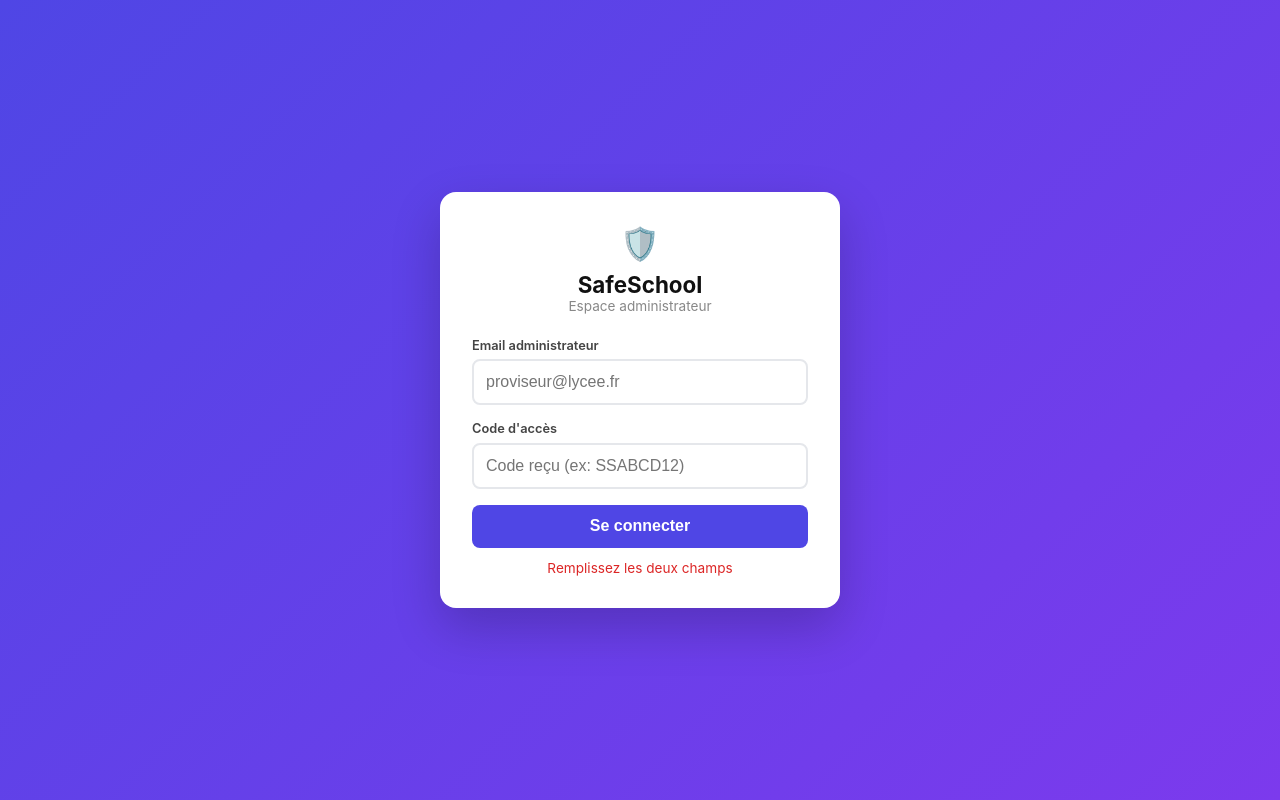
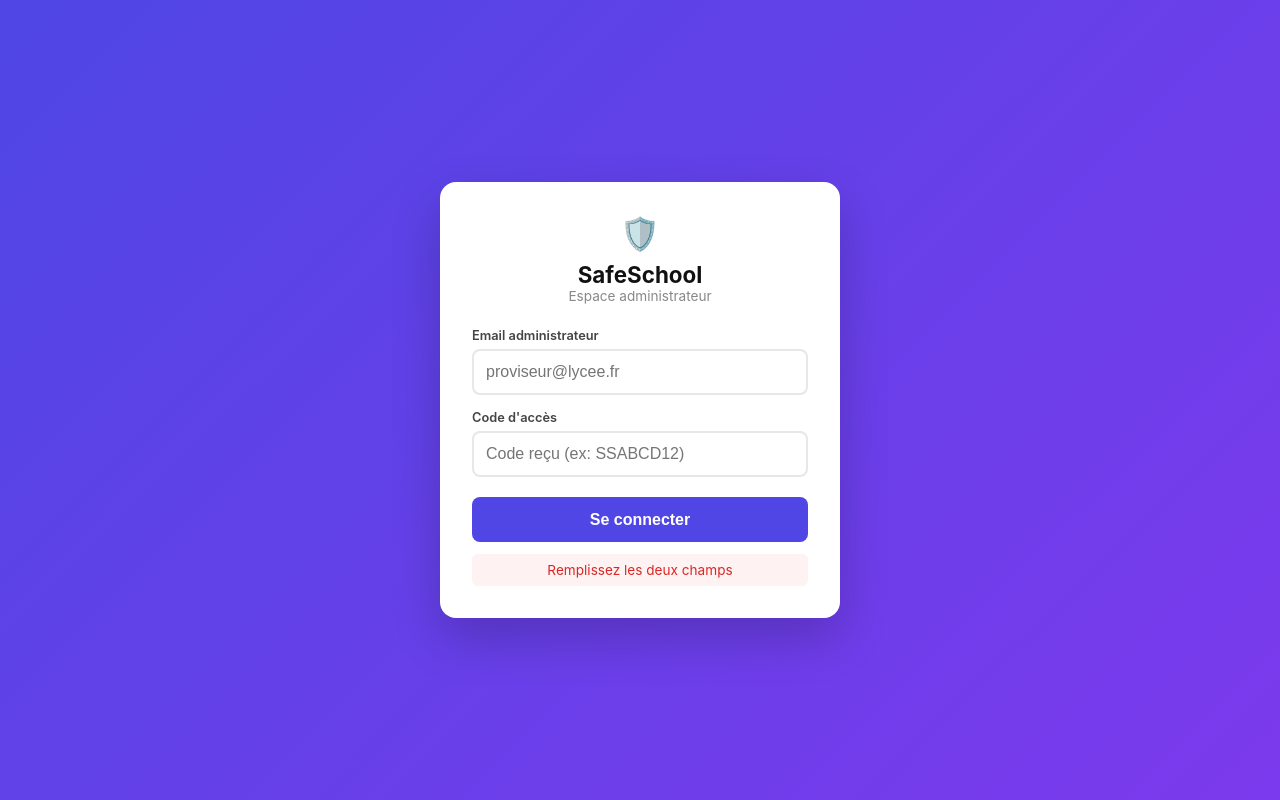
Before and after one commit to abenmahmoud/safeschool, a website: page admin/login.html in a window 1280 px wide. Both pictures are taken after a click on the button "Se connecter". Drawn offline with Linux system fonts and the light colour scheme.

Commit message:
fix: login admin definitif - cookie JWT + onclick direct - no form

```diff
--- a/admin/login.html
+++ b/admin/login.html
@@ -11,12 +11,12 @@ body{font-family:-apple-system,BlinkMacSystemFont,sans-serif;background:linear-g
 .logo{text-align:center;margin-bottom:1.5rem}
 .logo h1{font-size:1.4rem;font-weight:700;color:#111;margin-top:.5rem}
 .logo p{color:#888;font-size:.85rem}
-label{display:block;font-size:.8rem;font-weight:600;color:#444;margin-bottom:.4rem}
-input{width:100%;padding:.75rem;border:2px solid #e5e7eb;border-radius:8px;font-size:1rem;outline:none;margin-bottom:1rem}
-input:focus{border-color:#4f46e5}
-.btn{width:100%;padding:.8rem;background:#4f46e5;color:#fff;border:none;border-radius:8px;font-size:1rem;font-weight:600;cursor:pointer}
-.btn:disabled{opacity:.5}
-.err{color:#dc2626;font-size:.85rem;text-align:center;margin-top:.75rem;display:none}
+.lbl{display:block;font-size:.8rem;font-weight:600;color:#444;margin-bottom:.4rem;margin-top:.9rem}
+.inp{width:100%;padding:.75rem;border:2px solid #e5e7eb;border-radius:8px;font-size:1rem;outline:none}
+.inp:focus{border-color:#4f46e5}
+.btn{width:100%;padding:.85rem;background:#4f46e5;color:#fff;border:none;border-radius:8px;font-size:1rem;font-weight:600;cursor:pointer;margin-top:1.25rem}
+.btn:disabled{opacity:.5;cursor:not-allowed}
+.err{color:#dc2626;font-size:.85rem;text-align:center;margin-top:.75rem;padding:.5rem;border-radius:6px;background:#fef2f2;display:none}
 </style>
 </head>
 <body>
@@ -26,58 +26,69 @@ input:focus{border-color:#4f46e5}
     <h1>SafeSchool</h1>
     <p>Espace administrateur</p>
   </div>
-  <label for="inp-email">Email administrateur</label>
-  <input type="email" id="inp-email" placeholder="proviseur@lycee.fr" autocomplete="email">
-  <label for="inp-code">Code d'accès</label>
-  <input type="password" id="inp-code" placeholder="Code reçu (ex: SSABCD12)" autocomplete="current-password">
-  <button class="btn" id="inp-btn" onclick="tryLogin()">Se connecter</button>
-  <div class="err" id="inp-err"></div>
+  <span class="lbl">Email administrateur</span>
+  <input class="inp" type="email" id="f-email" placeholder="proviseur@lycee.fr" autocomplete="email">
+  <span class="lbl">Code d'accès</span>
+  <input class="inp" type="password" id="f-code" placeholder="Code reçu (ex: SSABCD12)" autocomplete="current-password">
+  <button class="btn" id="f-btn" onclick="doLogin()">Se connecter</button>
+  <div class="err" id="f-err"></div>
 </div>
 <script>
-var _slug = new URLSearchParams(location.search).get('etab') || '';
+document.addEventListener('keydown', function(e){ if(e.key==='Enter') doLogin(); });
 
-async function tryLogin() {
-  var email = document.getElementById('inp-email').value.trim().toLowerCase();
-  var code = document.getElementById('inp-code').value.trim().toUpperCase();
-  var btn = document.getElementById('inp-btn');
-  var err = document.getElementById('inp-err');
-  err.style.display = 'none';
-  if (!email || !code) { err.textContent = 'Remplissez les deux champs'; err.style.display = 'block'; return; }
+async function doLogin() {
+  var slug = new URLSearchParams(location.search).get('etab') || '';
+  var email = (document.getElementById('f-email').value || '').trim().toLowerCase();
+  var code = (document.getElementById('f-code').value || '').trim().toUpperCase();
+  var btn = document.getElementById('f-btn');
+  var errEl = document.getElementById('f-err');
+  errEl.style.display = 'none';
+  if (!email || !code) { showErr('Remplissez les deux champs'); return; }
   btn.disabled = true;
   btn.textContent = 'Connexion...';
   try {
-    var token = null, slug = null, name = null;
-    if (_slug) {
-      var r1 = await fetch('/api/establishments/admin-jwt/' + _slug, {
-        method: 'POST', headers: {'Content-Type':'application/json'},
+    var token = null, finalSlug = null, name = null;
+    // Essai 1: par slug si disponible dans URL
+    if (slug) {
+      var r1 = await fetch('/api/establishments/admin-jwt/' + slug, {
+        method: 'POST',
+        headers: {'Content-Type': 'application/json'},
         body: JSON.stringify({admin_code: code})
       });
       var d1 = await r1.json();
-      if (r1.ok && d1.ok) { token = d1.token; slug = _slug; name = d1.school_name; }
+      if (d1.ok && d1.token) { token = d1.token; finalSlug = slug; name = d1.school_name; }
     }
+    // Essai 2: par email+code
     if (!token) {
       var r2 = await fetch('/api/establishments/admin-jwt-by-email', {
-        method: 'POST', headers: {'Content-Type':'application/json'},
+        method: 'POST',
+        headers: {'Content-Type': 'application/json'},
         body: JSON.stringify({email: email, admin_code: code})
       });
       var d2 = await r2.json();
-      if (r2.ok && d2.ok) { token = d2.token; slug = d2.slug; name = d2.school_name; }
-      else { err.textContent = d2.error || 'Email ou code incorrect'; err.style.display = 'block'; btn.disabled = false; btn.textContent = 'Se connecter'; return; }
+      if (d2.ok && d2.token) { token = d2.token; finalSlug = d2.slug; name = d2.school_name; }
+      else { showErr(d2.error || 'Email ou code incorrect'); btn.disabled=false; btn.textContent='Se connecter'; return; }
     }
+    // Stocker dans localStorage ET cookie
     localStorage.setItem('ss_admin_token', token);
-    localStorage.setItem('ss_admin_slug', slug);
+    localStorage.setItem('ss_admin_slug', finalSlug);
     localStorage.setItem('ss_admin_code', code);
-    localStorage.setItem('ss_admin_school', name || slug);
-    document.cookie = 'ss_admin_token=' + token + '; path=/; max-age=86400; SameSite=Strict';
-    location.href = '/admin/dashboard.html?etab=' + slug;
+    localStorage.setItem('ss_admin_school', name || finalSlug);
+    document.cookie = 'ss_admin_token=' + token + '; path=/; max-age=86400; SameSite=Lax';
+    // Rediriger vers dashboard
+    window.location.replace('/admin/dashboard.html?etab=' + finalSlug);
   } catch(e) {
-    err.textContent = 'Erreur reseau. Reessayez.';
-    err.style.display = 'block';
+    showErr('Erreur réseau. Réessayez.');
     btn.disabled = false;
     btn.textContent = 'Se connecter';
   }
 }
-document.addEventListener('keydown', function(e){ if(e.key==='Enter') tryLogin(); });
+
+function showErr(msg) {
+  var e = document.getElementById('f-err');
+  e.textContent = msg;
+  e.style.display = 'block';
+}
 </script>
 </body>
 </html>
```
